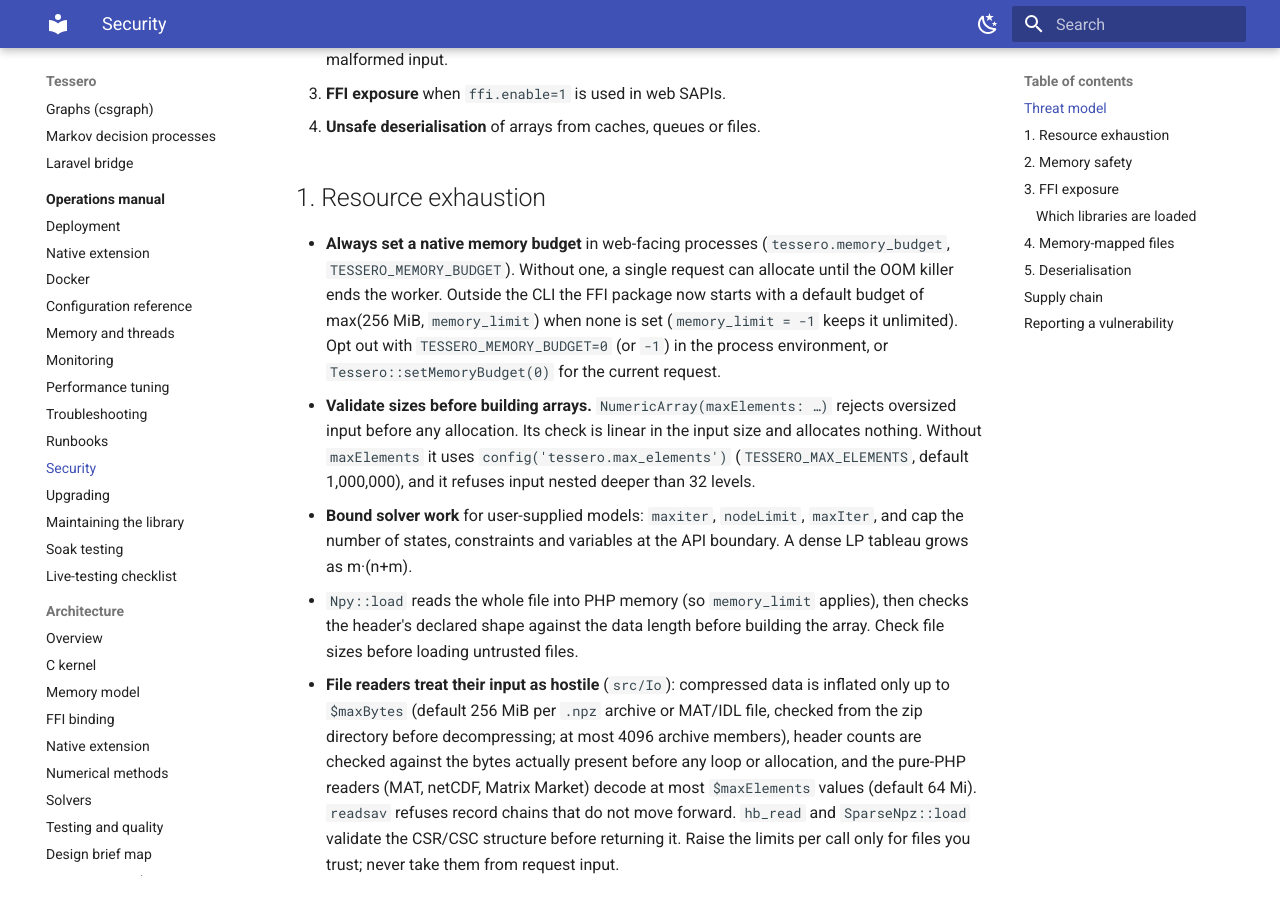
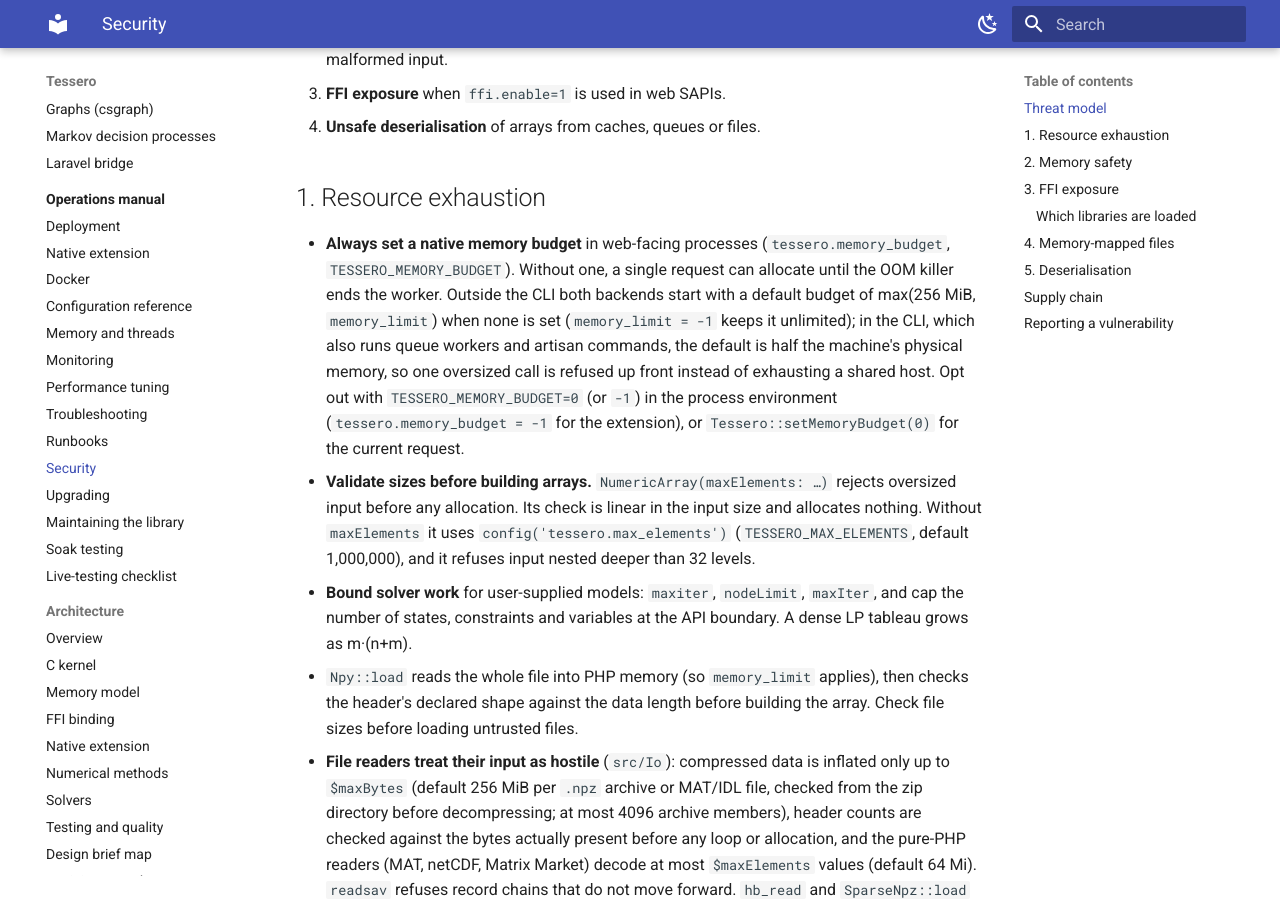
Before and after one commit to DMJ-CV-91913/tessero, an MkDocs documentation site: the page built from docs/operations/security.md, in a window 1280 px wide and 900 px high, scrolled down 361 px. Built offline with MkDocs 1.6.1 and Material for MkDocs 9.7.7, drawn with Linux system fonts in a browser that asks for light colours.

Commit message:
feat: a default native memory budget in the CLI -- half of the physical memory
The CLI (which also runs queue workers and artisan commands) had no native budget, so one oversized call could take
most of a shared host: numpy.meshgrid of nine 9-value vectors asks for 26 GiB. Both backends now start the CLI with
half of the machine's physical memory as the budget, so such a call is refused up front with MemoryError /
Tessero\Ext\MemoryException; unlimited where the memory size cannot be read. Web SAPIs keep max(256 MiB,
memory_limit).

- Kernel: tsr_physical_bytes() (alloc.c, Linux/macOS/Windows) is exported and declared in tessero.h instead of
  internal.h, so the FFI package can read it. A compatible ABI addition: TSR_ABI_VERSION stays 2.
- FFI: Native\Library::defaultBudget() takes the physical size; TESSERO_MEMORY_BUDGET now applies in the CLI too
  (a positive value sets the budget, 0 or -1 opts out); an explicit budget is kept.
- Extension: tessero.memory_budget = 0 (automatic) gives the same half in the CLI; -1 stays unlimited.
- Tests: NativeHardeningTest covers the CLI cases; ext phpt 016 checks that the CLI budget is set.
- Docs: configuration reference, memory and threads, security. CHANGELOG.

Checked: abi-check passes and tsr_physical_bytes is exported; C tests 903/0 and clean under ASan + UBSan; ext phpt
21/21; on the build host both backends report a CLI budget of exactly half the physical memory, and 0 with
TESSERO_MEMORY_BUDGET=0 / tessero.memory_budget=-1; parity 1846/0 on both backends; PHPUnit FFI 1435 / ext 1541;
byte hash of all 47,869 parity results identical.

Co-Authored-By: Claude Opus 5.5 (1M context) <noreply@anthropic.com>

```diff
--- a/docs/operations/security.md
+++ b/docs/operations/security.md
@@ -18,10 +18,13 @@ Tessero is a computation library. It opens no sockets, spawns no processes
 - **Always set a native memory budget** in web-facing processes
   (`tessero.memory_budget`, `TESSERO_MEMORY_BUDGET`). Without one, a single
   request can allocate until the OOM killer ends the worker. Outside the CLI
-  the FFI package now starts with a default budget of
-  max(256 MiB, `memory_limit`) when none is set (`memory_limit = -1` keeps it
-  unlimited). Opt out with `TESSERO_MEMORY_BUDGET=0` (or `-1`) in the process
-  environment, or `Tessero::setMemoryBudget(0)` for the current request.
+  both backends start with a default budget of max(256 MiB, `memory_limit`)
+  when none is set (`memory_limit = -1` keeps it unlimited); in the CLI, which
+  also runs queue workers and artisan commands, the default is half the
+  machine's physical memory, so one oversized call is refused up front instead
+  of exhausting a shared host. Opt out with `TESSERO_MEMORY_BUDGET=0` (or `-1`)
+  in the process environment (`tessero.memory_budget = -1` for the extension),
+  or `Tessero::setMemoryBudget(0)` for the current request.
 - **Validate sizes before building arrays.** `NumericArray(maxElements: …)`
   rejects oversized input before any allocation. Its check is linear in the
   input size and allocates nothing. Without `maxElements` it uses
```
Also changed, not shown: CHANGELOG.md (+7 -0 lines), docs/operations/configuration-reference.md (+2 -2 lines), docs/operations/memory-and-threads.md (+6 -0 lines), 12 other files.
